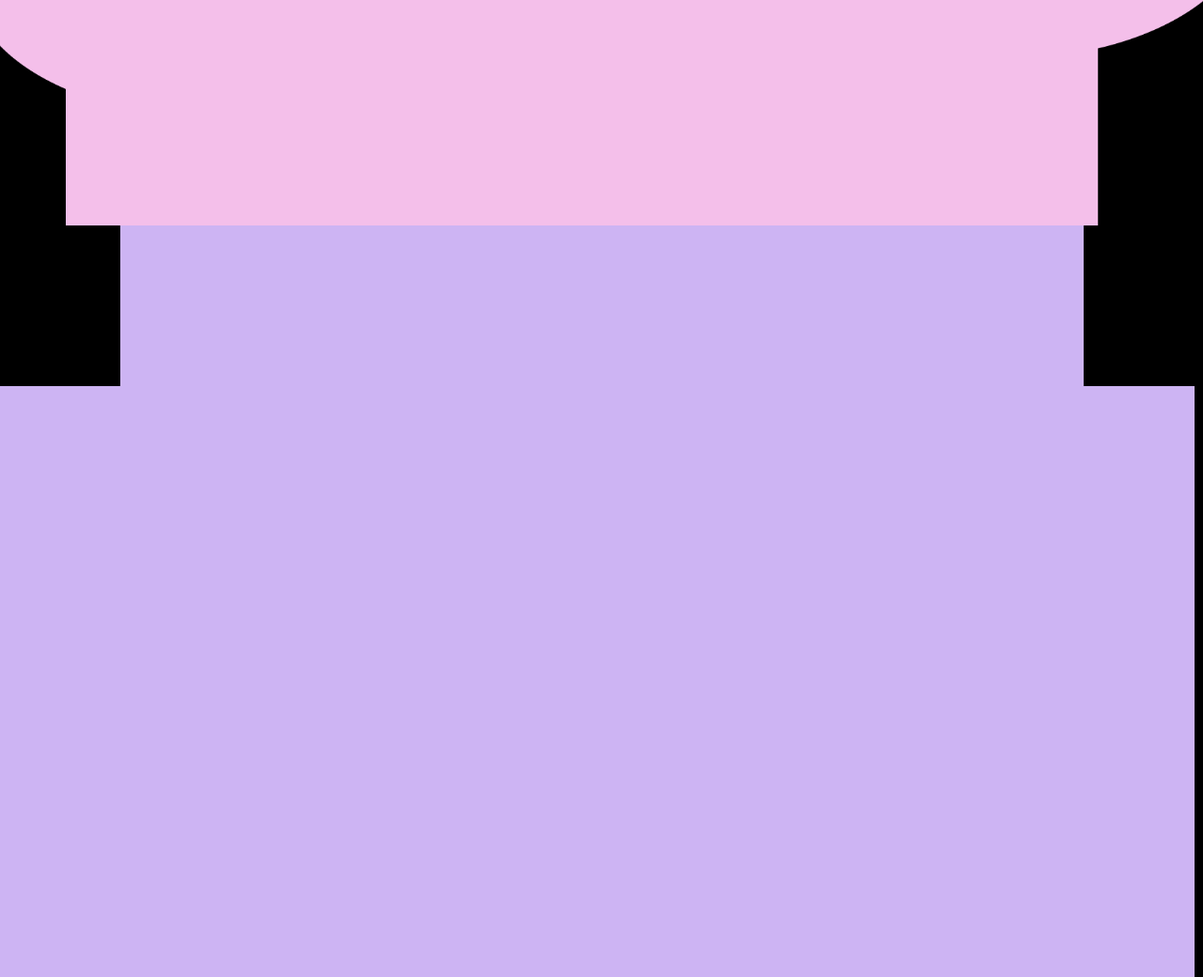
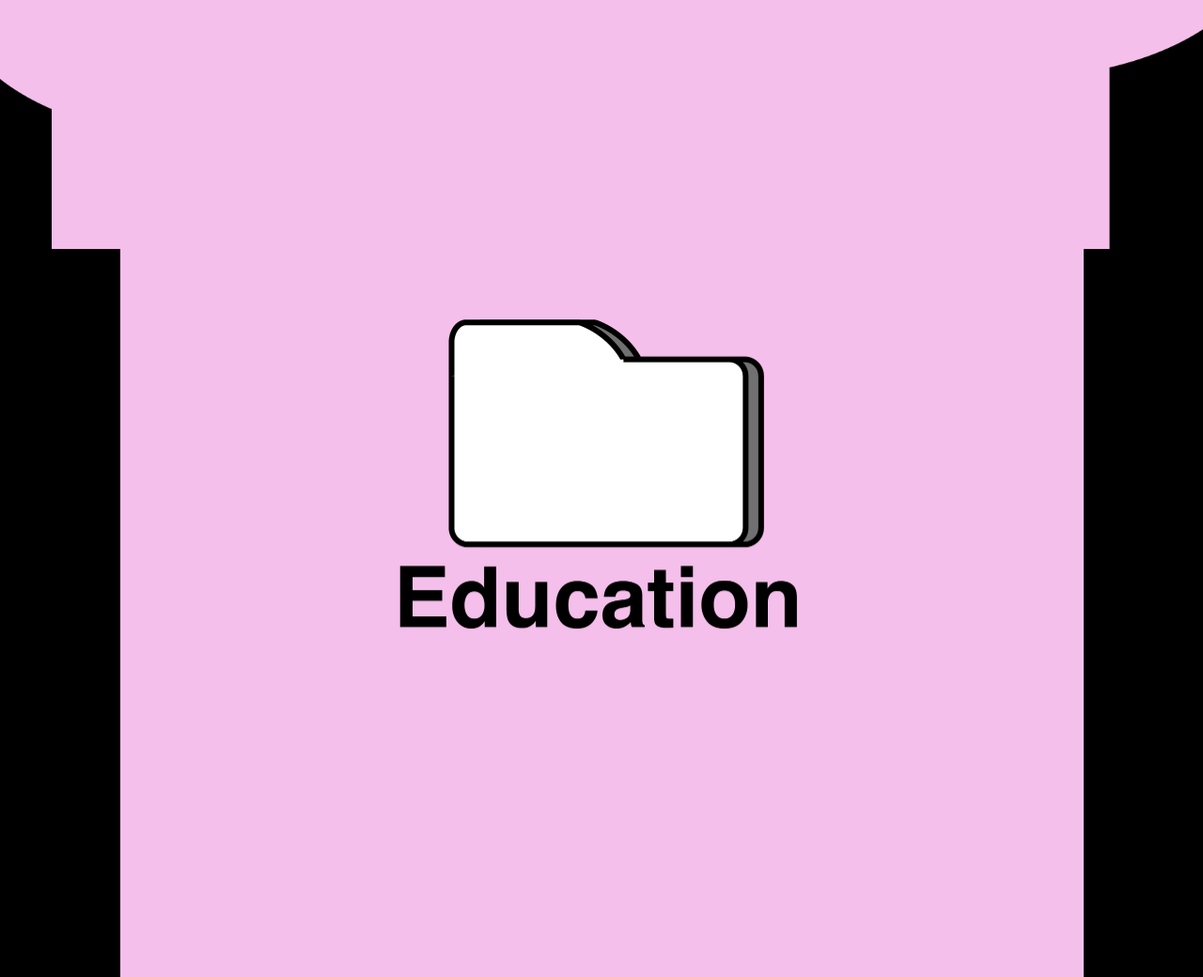
Before and after one commit to Jagleasonn/Real2024Portfolio, a plain HTML site: page index.html in a window 1280 px wide. Shown: the part 1368-2408 px from the top of the page at 94% size. Drawn offline with Linux system fonts and the light colour scheme.

Commit message:
third commit

```diff
--- a/index.html
+++ b/index.html
@@ -21,7 +21,10 @@
                 <img src="/style/images/cloudstwo.png" alt="clouds" id="image-two">
             </div>
         <!-- second container -->
-        <div id="second-containers">
+        <div id="second-container">
+            <div id="image-three">
+                 <img src="style/images/folder.png" alt="folder" id="folder-image">
+            </div>
 
         </div>
     </div>
--- a/style/stylesheet.css
+++ b/style/stylesheet.css
@@ -33,7 +33,7 @@ body {
 }
 
 #base {
-    height: 4000px;
+    height: 1000px;
     width: 1025px;
     background-color: #CDB4F3;
     display: flex;
@@ -42,23 +42,28 @@ body {
 
 #image-two {
     width: 1800px;
-    height: 1000px;
+    height: 1025px;
     display: flex;
     justify-content: center;
     transform: translateX(30px);
 }
 
-/* image test */
-/* img {
+/* second container */
+#second-container {
+    background-color: #F4BFEA;
     width: 1025px;
-    height: 500px;
-} */
+    height: 3000px;
+}
 
+#folder-image {
+    width: 444px;
+    height: 371px;
+    transform: translateY(100px);
+}
 
-#second-container {
-    background-color: #ffffff;
-    height: 1000px;
-    position: absolute;
-    top: 0;
-    z-index: 1;
+#image-three {
+    width: 1025px;
+    height: 400px;
+    display: flex;
+    justify-content: center;
 }
```
Also changed, not shown: style/images/folder.png (added).
